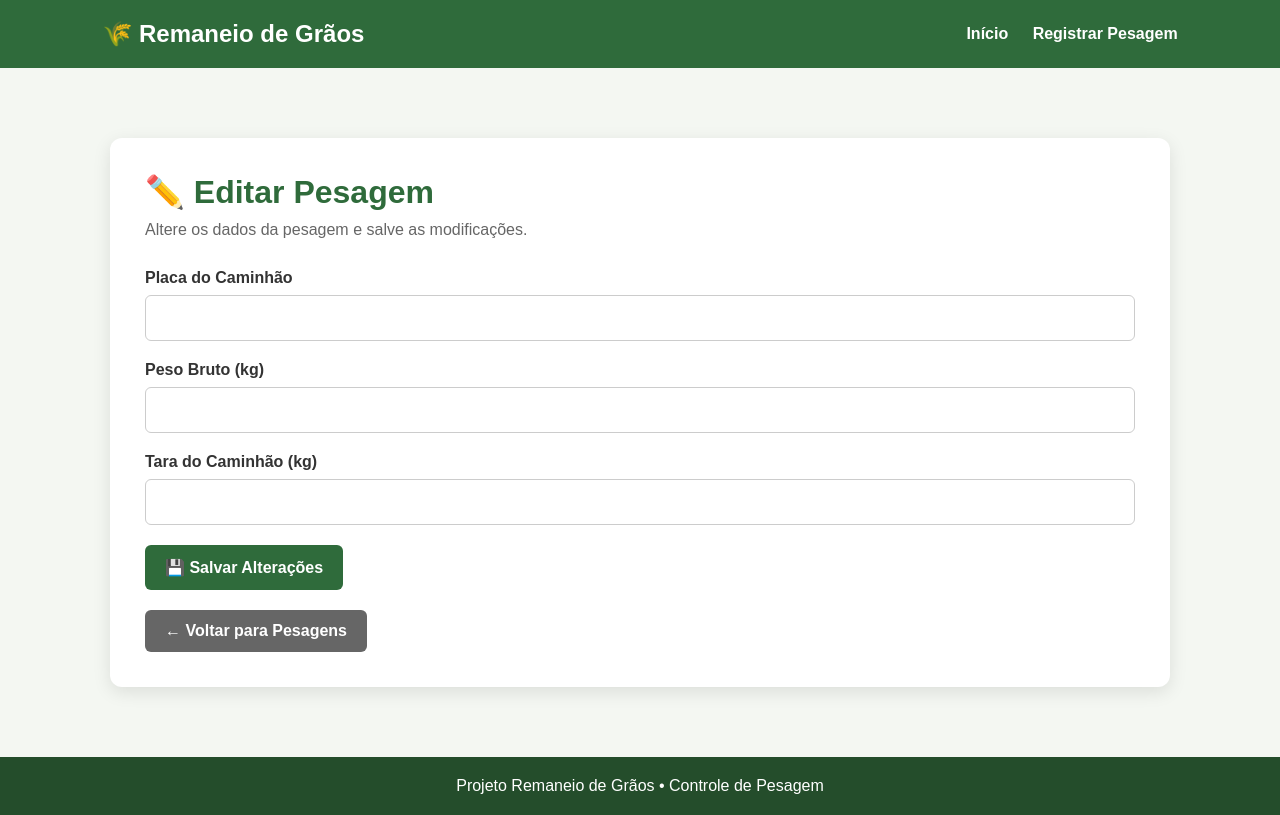
After one commit to izadiass01/RemaneioGraos, a Flask app: template templates/editar_pesagem.html in a window 1280 px wide. The commit adds this page. Run offline with Flask 3, Linux system fonts and the light colour scheme; the template is opened without the code that fills it, so the values that code supplies are empty.

Commit message:
Atualiza sistema com SQLite e edição de pesagens

````diff
--- a/app.py
+++ b/app.py
@@ -1,21 +1,61 @@
-from flask import Flask, render_template, request
+
+from flask import Flask, render_template, request, redirect, url_for
+from flask_sqlalchemy import SQLAlchemy
 from datetime import datetime
+import os
 
 app = Flask(__name__)
 
-pesagens = []
+# Caminho da pasta do projeto
+BASE_DIR = os.path.abspath(os.path.dirname(__file__))
 
+# Configuração do banco SQLite
+app.config["SQLALCHEMY_DATABASE_URI"] = (
+    "sqlite:///" + os.path.join(BASE_DIR, "remaneio.db")
+)
+app.config["SQLALCHEMY_TRACK_MODIFICATIONS"] = False
+
+db = SQLAlchemy(app)
+
+
+# ==========================================================
+# MODELO DO BANCO DE DADOS
+# ==========================================================
+
+class Pesagem(db.Model):
+    id = db.Column(db.Integer, primary_key=True)
+    placa = db.Column(db.String(20), nullable=False)
+    peso_bruto = db.Column(db.Float, nullable=False)
+    tara = db.Column(db.Float, nullable=False)
+    peso_inicial = db.Column(db.Float, nullable=False)
+    data_hora = db.Column(db.String(20), nullable=False)
+
+
+# Cria o banco e a tabela automaticamente
+with app.app_context():
+    db.create_all()
+
+
+# ==========================================================
+# PÁGINA INICIAL
+# ==========================================================
 
 @app.route("/")
 def index():
     return render_template("index.html")
 
 
+# ==========================================================
+# CADASTRO DE PESAGEM
+# ==========================================================
+
 @app.route("/cadastro-pesagem", methods=["GET", "POST"])
 def cadastro_pesagem():
+
     mensagem = ""
 
     if request.method == "POST":
+
         placa = request.form.get("placa")
         peso_bruto = request.form.get("peso_bruto")
         tara = request.form.get("tara")
@@ -25,33 +65,46 @@ def cadastro_pesagem():
             tara = float(tara)
 
             if peso_bruto <= 0 or tara < 0:
+
                 mensagem = "Os pesos informados precisam ser valores válidos."
 
             elif tara >= peso_bruto:
+
                 mensagem = "A tara não pode ser maior ou igual ao peso bruto."
 
             elif not placa:
+
                 mensagem = "Informe a placa do caminhão."
 
             else:
+
+                # Cálculo do peso líquido
                 peso_inicial = peso_bruto - tara
 
+                # Data e hora do registro
                 data_hora = datetime.now().strftime("%d/%m/%Y %H:%M")
 
-                nova_pesagem = {
-                    "placa": placa.upper(),
-                    "peso_bruto": peso_bruto,
-                    "tara": tara,
-                    "peso_inicial": peso_inicial,
-                    "data_hora": data_hora
-                }
+                # Cria uma nova pesagem
+                nova_pesagem = Pesagem(
+                    placa=placa.upper(),
+                    peso_bruto=peso_bruto,
+                    tara=tara,
+                    peso_inicial=peso_inicial,
+                    data_hora=data_hora
+                )
 
-                pesagens.append(nova_pesagem)
+                # Salva no banco
+                db.session.add(nova_pesagem)
+                db.session.commit()
 
                 mensagem = "Pesagem registrada com sucesso!"
 
         except (ValueError, TypeError):
+
             mensagem = "Digite valores numéricos válidos."
+
+    # Busca todas as pesagens no banco
+    pesagens = Pesagem.query.order_by(Pesagem.id.desc()).all()
 
     return render_template(
         "cadastro_pesagem.html",
@@ -60,5 +113,119 @@ def cadastro_pesagem():
     )
 
 
+# ==========================================================
+# EXCLUIR UMA PESAGEM
+# ==========================================================
+
+@app.route("/excluir/<int:id>", methods=["POST"])
+def excluir(id):
+
+    pesagem = db.session.get(Pesagem, id)
+
+    if pesagem:
+        db.session.delete(pesagem)
+        db.session.commit()
+
+    return redirect(url_for("cadastro_pesagem"))
+
+
+# ==========================================================
+# ABRIR PÁGINA DE EDIÇÃO
+# ==========================================================
+
+@app.route("/editar/<int:id>", methods=["GET"])
+def editar(id):
+
+    pesagem = db.session.get(Pesagem, id)
+
+    if pesagem is None:
+        return redirect(url_for("cadastro_pesagem"))
+
+    return render_template(
+        "editar_pesagem.html",
+        pesagem=pesagem
+    )
+
+
+# ==========================================================
+# SALVAR EDIÇÃO
+# ==========================================================
+
+@app.route("/editar/<int:id>", methods=["POST"])
+def salvar_edicao(id):
+
+    pesagem = db.session.get(Pesagem, id)
+
+    if pesagem is None:
+        return redirect(url_for("cadastro_pesagem"))
+
+    placa = request.form.get("placa")
+    peso_bruto = request.form.get("peso_bruto")
+    tara = request.form.get("tara")
+
+    try:
+
+        peso_bruto = float(peso_bruto)
+        tara = float(tara)
+
+        dados_pesagem = {
+            "id": id,
+            "placa": placa,
+            "peso_bruto": peso_bruto,
+            "tara": tara
+        }
+
+        if not placa:
+
+            return render_template(
+                "editar_pesagem.html",
+                pesagem=dados_pesagem,
+                mensagem="Informe a placa do caminhão."
+            )
+
+        if peso_bruto <= 0 or tara < 0:
+
+            return render_template(
+                "editar_pesagem.html",
+                pesagem=dados_pesagem,
+                mensagem="Os pesos informados precisam ser valores válidos."
+            )
+
+        if tara >= peso_bruto:
+
+            return render_template(
+                "editar_pesagem.html",
+                pesagem=dados_pesagem,
+                mensagem="A tara não pode ser maior ou igual ao peso bruto."
+            )
+
+        # Atualiza os dados
+        pesagem.placa = placa.upper()
+        pesagem.peso_bruto = peso_bruto
+        pesagem.tara = tara
+        pesagem.peso_inicial = peso_bruto - tara
+
+        db.session.commit()
+
+        return redirect(url_for("cadastro_pesagem"))
+
+    except (ValueError, TypeError):
+
+        return render_template(
+            "editar_pesagem.html",
+            pesagem={
+                "id": id,
+                "placa": placa,
+                "peso_bruto": peso_bruto,
+                "tara": tara
+            },
+            mensagem="Digite valores numéricos válidos."
+        )
+
+
+# ==========================================================
+# EXECUÇÃO LOCAL
+# ==========================================================
+
 if __name__ == "__main__":
     app.run(debug=True)
--- a/requirements.txt
+++ b/requirements.txt
@@ -1 +1,5 @@
+```text
 Flask
+Flask-SQLAlchemy
+SQLAlchemy
+```
--- a/static/style.css
+++ b/static/style.css
@@ -74,11 +74,9 @@ nav a:hover {
 
 .hero p {
     max-width: 700px;
-
     margin: auto;
 
     font-size: 18px;
-
     line-height: 1.6;
 }
 
@@ -91,7 +89,6 @@ nav a:hover {
     padding: 14px 28px;
 
     background-color: white;
-
     color: #2f6b3b;
 
     text-decoration: none;
@@ -110,7 +107,6 @@ nav a:hover {
 /* CARDS */
 
 .informacoes {
-
     display: flex;
 
     justify-content: center;
@@ -124,7 +120,6 @@ nav a:hover {
 
 
 .card {
-
     background-color: white;
 
     padding: 30px;
@@ -139,36 +134,29 @@ nav a:hover {
 
 
 .card h2 {
-
     color: #2f6b3b;
 
     margin-bottom: 15px;
-
 }
 
 
 .card p {
-
     line-height: 1.5;
-
 }
 
 
 /* FORMULÁRIO */
 
 .container {
-
-    max-width: 1000px;
+    max-width: 1100px;
 
     margin: 50px auto;
 
     padding: 20px;
-
 }
 
 
 .formulario-card {
-
     background-color: white;
 
     padding: 35px;
@@ -181,43 +169,34 @@ nav a:hover {
 
 
 .formulario-card h1 {
-
     color: #2f6b3b;
 
     margin-bottom: 10px;
-
 }
 
 
 .subtitulo {
-
     margin-bottom: 30px;
 
     color: #666;
-
 }
 
 
 .campo {
-
     margin-bottom: 20px;
-
 }
 
 
 .campo label {
-
     display: block;
 
     margin-bottom: 8px;
 
     font-weight: bold;
-
 }
 
 
 .campo input {
-
     width: 100%;
 
     padding: 13px;
@@ -227,24 +206,18 @@ nav a:hover {
     border-radius: 6px;
 
     font-size: 16px;
-
 }
 
 
 .campo input:focus {
-
     outline: none;
 
     border-color: #2f6b3b;
-
 }
 
 
 button {
-
-    width: 100%;
-
-    padding: 15px;
+    padding: 13px 20px;
 
     border: none;
 
@@ -252,28 +225,24 @@ button {
 
     color: white;
 
-    font-size: 17px;
+    font-size: 16px;
 
     font-weight: bold;
 
     border-radius: 6px;
 
     cursor: pointer;
-
 }
 
 
 button:hover {
-
     background-color: #24552e;
-
 }
 
 
 /* MENSAGEM */
 
 .mensagem {
-
     margin-top: 20px;
 
     padding: 15px;
@@ -285,98 +254,157 @@ button:hover {
     border-radius: 6px;
 
     font-weight: bold;
-
 }
 
 
 /* TABELA */
 
 .tabela-section {
-
     margin-top: 40px;
-
 }
 
 
 .tabela-section h2 {
-
     color: #2f6b3b;
 
     margin-bottom: 20px;
-
 }
 
 
 .tabela-container {
-
     overflow-x: auto;
-
 }
 
 
 table {
-
     width: 100%;
 
     border-collapse: collapse;
 
     background-color: white;
-
 }
 
 
 th {
-
     background-color: #2f6b3b;
 
     color: white;
-
 }
 
 
 th,
 td {
-
     padding: 15px;
 
     text-align: center;
 
     border-bottom: 1px solid #ddd;
-
 }
 
 
 tr:hover {
-
     background-color: #f5f5f5;
-
 }
 
 
 .peso-final {
-
     font-weight: bold;
 
     color: #2f6b3b;
-
 }
 
 
 .sem-registros {
-
     background-color: white;
 
     padding: 20px;
 
     border-radius: 8px;
+}
 
+
+/* BOTÕES DE AÇÃO */
+
+.acoes {
+    display: flex;
+
+    justify-content: center;
+
+    align-items: center;
+
+    gap: 8px;
+
+    flex-wrap: wrap;
+}
+
+
+.botao-editar {
+    display: inline-block;
+
+    padding: 9px 12px;
+
+    background-color: #e5a928;
+
+    color: white;
+
+    text-decoration: none;
+
+    border-radius: 6px;
+
+    font-weight: bold;
+
+    font-size: 14px;
+}
+
+
+.botao-editar:hover {
+    background-color: #c88e16;
+}
+
+
+.botao-excluir {
+    background-color: #b83b3b;
+
+    padding: 9px 12px;
+
+    font-size: 14px;
+}
+
+
+.botao-excluir:hover {
+    background-color: #922e2e;
+}
+
+
+/* BOTÃO VOLTAR */
+
+.botao-voltar {
+    display: inline-block;
+
+    margin-top: 20px;
+
+    padding: 12px 20px;
+
+    background-color: #666;
+
+    color: white;
+
+    text-decoration: none;
+
+    border-radius: 6px;
+
+    font-weight: bold;
+}
+
+
+.botao-voltar:hover {
+    background-color: #444;
 }
 
 
 /* RODAPÉ */
 
 footer {
-
     margin-top: 50px;
 
     background-color: #244d2b;
@@ -386,7 +414,6 @@ footer {
     text-align: center;
 
     padding: 20px;
-
 }
 
 
@@ -395,25 +422,42 @@ footer {
 @media (max-width: 700px) {
 
     header {
-
         flex-direction: column;
 
         gap: 15px;
 
+        text-align: center;
     }
 
 
     nav a {
-
-        margin: 0 10px;
-
+        margin: 0 8px;
     }
 
 
     .hero h1 {
+        font-size: 30px;
+    }
 
-        font-size: 30px;
 
+    .container {
+        padding: 10px;
+    }
+
+
+    .formulario-card {
+        padding: 25px 18px;
+    }
+
+
+    .acoes {
+        flex-direction: column;
+    }
+
+
+    .botao-editar,
+    .botao-excluir {
+        width: 100%;
     }
 
 }
--- /dev/null
+++ b/templates/editar_pesagem.html
@@ -0,0 +1,155 @@
+<!DOCTYPE html>
+<html lang="pt-BR">
+
+<head>
+
+    <meta charset="UTF-8">
+
+    <meta
+        name="viewport"
+        content="width=device-width, initial-scale=1.0"
+    >
+
+    <title>Editar Pesagem - Remaneio de Grãos</title>
+
+    <link
+        rel="stylesheet"
+        href="{{ url_for('static', filename='style.css') }}"
+    >
+
+</head>
+
+
+<body>
+
+    <header>
+
+        <div class="logo">
+            🌾 Remaneio de Grãos
+        </div>
+
+        <nav>
+
+            <a href="/">
+                Início
+            </a>
+
+            <a href="/cadastro-pesagem">
+                Registrar Pesagem
+            </a>
+
+        </nav>
+
+    </header>
+
+
+    <main class="container">
+
+        <div class="formulario-card">
+
+            <h1>
+                ✏️ Editar Pesagem
+            </h1>
+
+            <p class="subtitulo">
+                Altere os dados da pesagem e salve as modificações.
+            </p>
+
+
+            {% if mensagem %}
+
+                <div class="mensagem">
+                    {{ mensagem }}
+                </div>
+
+            {% endif %}
+
+
+            <form method="POST">
+
+                <div class="campo">
+
+                    <label for="placa">
+                        Placa do Caminhão
+                    </label>
+
+                    <input
+                        type="text"
+                        id="placa"
+                        name="placa"
+                        value="{{ pesagem.placa }}"
+                        maxlength="7"
+                        required
+                    >
+
+                </div>
+
+
+                <div class="campo">
+
+                    <label for="peso_bruto">
+                        Peso Bruto (kg)
+                    </label>
+
+                    <input
+                        type="number"
+                        id="peso_bruto"
+                        name="peso_bruto"
+                        value="{{ pesagem.peso_bruto }}"
+                        min="0"
+                        step="0.01"
+                        required
+                    >
+
+                </div>
+
+
+                <div class="campo">
+
+                    <label for="tara">
+                        Tara do Caminhão (kg)
+                    </label>
+
+                    <input
+                        type="number"
+                        id="tara"
+                        name="tara"
+                        value="{{ pesagem.tara }}"
+                        min="0"
+                        step="0.01"
+                        required
+                    >
+
+                </div>
+
+
+                <button type="submit">
+                    💾 Salvar Alterações
+                </button>
+
+            </form>
+
+
+            <a
+                href="/cadastro-pesagem"
+                class="botao-voltar"
+            >
+                ← Voltar para Pesagens
+            </a>
+
+        </div>
+
+    </main>
+
+
+    <footer>
+
+        <p>
+            Projeto Remaneio de Grãos • Controle de Pesagem
+        </p>
+
+    </footer>
+
+</body>
+
+</html>
````
Also changed, not shown: templates/cadastro_pesagem.html (+42 -49 lines), templates/index.html (+68 -13 lines), 1 other file.
